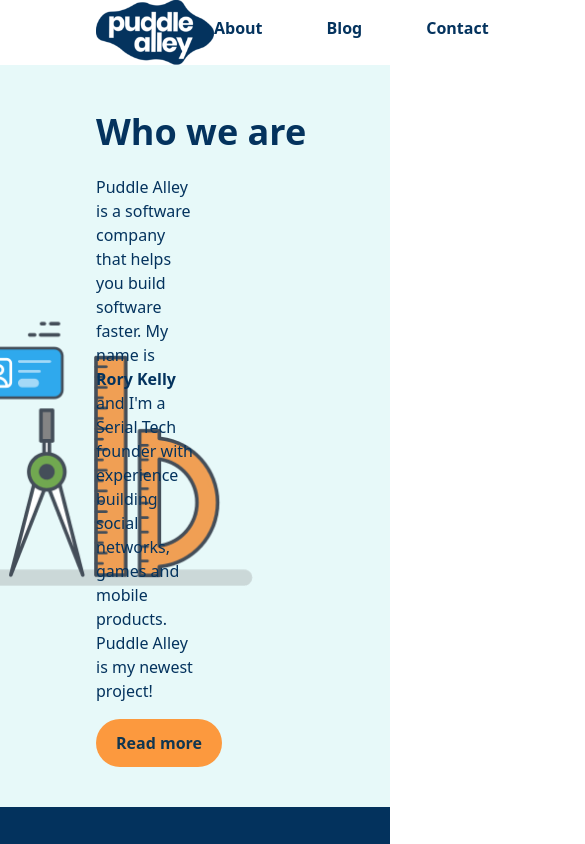
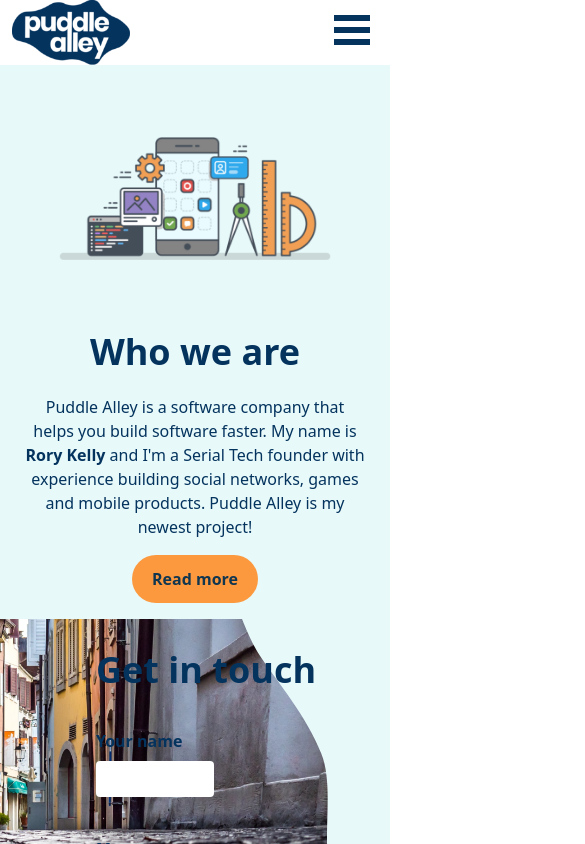
Before and after one commit to puddlealley/webpage, a Next.js app: page / in a window 390 px wide. Shown: the top 844 px of the page, 585 px wide, since content can reach past the window. Built offline with nearby package versions, Linux system fonts and the light colour scheme.

Commit message:
Mobile version of nav and top section of home page

```diff
--- a/components/AboutTopSection.tsx
+++ b/components/AboutTopSection.tsx
@@ -3,7 +3,7 @@ import React from 'react'
 
 const AboutTopSection: NextPage<{}> = () => {
     return (
-        <section className="flex-row background top-section">
+        <section className="flex-row background top-section md:pl-24 md:py-10">
             <h1 className="text-4xl mb-4 font-bold">About me</h1>
             <p className="mb-4 w-1/2 text-justify">My name is <span className="font-bold">Rory Kelly</span> and I'm a Serial Tech founder with experience building social networks, games and mobile projects.</p>
             <p className="mb-4 w-1/2 text-justify">I built my first company, <span className="font-bold">Rockspin</span>, in 2011 while studying masters degree in Computer Games Technology. I paid for my masters degree by building apps and games for champion motorcycle riders and accountancy firms. As a consultant I helped Scottish develop and scale their mobile capabilities. I hired and trained staff while working on government marketing campaigns, airline apps, transport and even built apps for a few bands. I worked with what are now some of the most innovative companies in the UK, from <span className="font-bold">Waracle</span> to the BAFTA award winning <span className="font-bold">Spilt Milk Studios.</span></p>
--- a/components/BlogTopSection.tsx
+++ b/components/BlogTopSection.tsx
@@ -7,7 +7,7 @@ type Props = {
 }
 
 const BlogTopSection: React.FunctionComponent<Props> = ({ post}) => (
-    <section className="flex-row background top-section">
+    <section className="flex-row background top-section md:pl-24 md:py-10">
         <h1 className="text-4xl mb-4 w-1/2 font-bold">{ post.title }</h1>
         <p className="mb-4 w-1/2">{ post.content }</p>
         <Link href={`/blog/${post.id}`}>
--- a/components/Header.tsx
+++ b/components/Header.tsx
@@ -1,16 +1,26 @@
 import { NextPage } from 'next';
 import Link from 'next/link';
+import { slide as Menu } from 'react-burger-menu';
 
 const Header: NextPage = () => {
     return (
         <section className="flex md:pr-64">
             <Link href={"/"}>
-                <img className={"pl-24"} src="/images/PuddleAlley_Logo.png" alt="Puddle Alley logo"/>
+                <img className="pl-3 md:pl-24" src="/images/PuddleAlley_Logo.png" alt="Puddle Alley logo"/>
             </Link>
-            <div className="ml-auto pt-4">
-                <Link href="/about"><a className={"font-bold"}>About</a></Link>
-                <Link href="/blog"><a className={"font-bold ml-16"}>Blog</a></Link>
-                <Link href="#contact"><a className={"font-bold ml-16"}>Contact</a></Link>
+            <div className="hidden md:block ml-auto pt-4">
+                <Link href="/about"><a className="font-bold">About</a></Link>
+                <Link href="/blog"><a className="font-bold ml-16">Blog</a></Link>
+                <Link href="#contact"><a className="font-bold ml-16">Contact</a></Link>
+            </div>
+
+            <div className="md:hidden">
+                <Menu right >
+                    <a id="home" className="menu-item mb-10 font-bold text-3xl" href="/">Home</a>
+                    <a id="about" className="menu-item mb-10 font-bold text-3xl" href="/about">About</a>
+                    <a id="about" className="menu-item mb-10 font-bold text-3xl" href="/blog">Blog</a>
+                    <a id="contact" className="menu-item font-bold text-3xl" href="/contact">Contact</a>
+                </Menu>
             </div>
 
             <style jsx>{`
--- a/components/TopSection.tsx
+++ b/components/TopSection.tsx
@@ -4,30 +4,29 @@ import Link from 'next/link'
 
 const TopSection: NextPage<{}> = () => {
         return (
-            <section className="background top-section">
-                <h1 className="text-4xl mb-4 font-bold">Who we are</h1>
-                <p className="mb-4 w-1/3">Puddle Alley is a software company that helps you build software faster. My name is <span className="font-bold">Rory Kelly</span> and I'm a Serial Tech founder with experience building social networks, games and mobile products. Puddle Alley is my newest project!</p>
-                <Link href={"/about"}><button className="py-3 px-5 rounded-full font-bold">Read more</button></Link>
-                <div className="clearBoth"></div>
+            <section className="flex-row background top-section md:pl-24 md:py-10">
+                <div className="md:hidden relative pb-2/3">
+                    <img className="absolute top-0 h-full w-full object-cover" src="/images/gummy-app-development.png" alt="App development"/>
+                </div>
+                <h1 className="text-4xl px-6 mb-4 font-bold text-center md:text-left">Who we are</h1>
+                <p className="mb-4 px-6 md:w-1/3 text-center md:text-left">Puddle Alley is a software company that helps you build software faster. My name is <span className="font-bold">Rory Kelly</span> and I'm a Serial Tech founder with experience building social networks, games and mobile products. Puddle Alley is my newest project!</p>
+                <Link href={"/about"}>
+                    <button className="py-3 ml-auto px-5 rounded-full font-bold mx-auto md:mx-6 block">Read more</button>
+                </Link>
 
                 <style jsx>{`
                 .background {
-                    background-image: url(/images/gummy-app-development.png);
-                    background-position: center right;
-                    background-repeat: no-repeat;
+                    background-image: none;
                 }
-                p {
-                    float: left;
+                @media (min-width: 640px) {
+                      .background {
+                        background-image: url(/images/gummy-app-development.png);
+                        background-position: center right;
+                        background-repeat: no-repeat;
+                    }
                 }
-                button {
-                    clear: both;
-                    float: left;
-                    background-color: #FC993E;
-                    color: #103650;
-                }
-                .clearBoth {
-                    clear:both;
-                }
+
+
             `}
                 </style>
             </section>
--- /dev/null
+++ b/css/_mobile.css
@@ -0,0 +1,66 @@
+/* Position and sizing of burger button */
+.bm-burger-button {
+    position: fixed;
+    width: 36px;
+    height: 30px;
+    right: 20px;
+    top: 15px;
+}
+
+/* Color/shape of burger icon bars */
+.bm-burger-bars {
+    background: #04335E;
+}
+
+/* Color/shape of burger icon bars on hover*/
+.bm-burger-bars-hover {
+    background: #a90000;
+}
+
+/* Position and sizing of clickable cross button */
+.bm-cross-button {
+    height: 24px;
+    width: 24px;
+}
+
+/* Color/shape of close button cross */
+.bm-cross {
+    background: #bdc3c7;
+}
+
+/*
+Sidebar wrapper styles
+Note: Beware of modifying this element as it can break the animations - you should not need to touch it in most cases
+*/
+.bm-menu-wrap {
+    position: fixed;
+    height: 100%;
+}
+
+/* General sidebar styles */
+.bm-menu {
+    background: #E7F9F9;
+    padding: 2.5em 1.5em 0;
+    font-size: 1.15em;
+}
+
+/* Morph shape necessary with bubble or elastic */
+.bm-morph-shape {
+    fill: #373a47;
+}
+
+/* Wrapper for item list */
+.bm-item-list {
+    color: #b8b7ad;
+    padding: 0.8em;
+}
+
+/* Individual item */
+.bm-item {
+    display: inline-block;
+}
+
+/* Styling of overlay */
+.bm-overlay {
+    background: rgba(0, 0, 0, 0.3);
+}
--- a/css/_site-wide.css
+++ b/css/_site-wide.css
@@ -1,5 +1,4 @@
 .top-section {
-    @apply pl-24 py-10;
     background-color: #E7F9F9;
     color: #04335E;
 }
--- a/css/tailwind.css
+++ b/css/tailwind.css
@@ -7,6 +7,7 @@
 @import 'tailwindcss/utilities';
 
 @import '_site-wide.css';
+@import '_mobile.css';
 
 @font-face {
     font-family: 'introrustg-base2line';
--- a/package.json
+++ b/package.json
@@ -14,10 +14,12 @@
   },
   "dependencies": {
     "@fullhuman/postcss-purgecss": "^1.2.0",
+    "@types/react-burger-menu": "^2.6.1",
     "autoprefixer": "^9.7.4",
     "next": "^9.3.2",
     "postcss-import": "^12.0.1",
     "react": "^16.12.0",
+    "react-burger-menu": "^2.6.13",
     "react-dom": "^16.12.0",
     "react-icons": "^3.10.0",
     "tailwindcss": "^1.1.4"
--- a/pages/index.tsx
+++ b/pages/index.tsx
@@ -8,7 +8,7 @@ import ContactUs from '../components/ContactUs'
 export default () => (
     <Layout>
         <TopSection />
-        <BottomSection />
-        <OurClients />
+        {/*<BottomSection />*/}
+        {/*<OurClients />*/}
     </Layout>
 )
--- a/tailwind.config.js
+++ b/tailwind.config.js
@@ -1,6 +1,35 @@
 module.exports = {
     theme: {
-        extend: {},
+        extend: {
+            spacing: {
+                '1/2': '50%',
+                '1/3': '33.333333%',
+                '2/3': '66.666667%',
+                '1/4': '25%',
+                '2/4': '50%',
+                '3/4': '75%',
+                '1/5': '20%',
+                '2/5': '40%',
+                '3/5': '60%',
+                '4/5': '80%',
+                '1/6': '16.666667%',
+                '2/6': '33.333333%',
+                '3/6': '50%',
+                '4/6': '66.666667%',
+                '5/6': '83.333333%',
+                '1/12': '8.333333%',
+                '2/12': '16.666667%',
+                '3/12': '25%',
+                '4/12': '33.333333%',
+                '5/12': '41.666667%',
+                '6/12': '50%',
+                '7/12': '58.333333%',
+                '8/12': '66.666667%',
+                '9/12': '75%',
+                '10/12': '83.333333%',
+                '11/12': '91.666667%',
+            }
+        },
     },
     variants: {},
     plugins: [],
```
Also changed, not shown: 1 other file (tests, documents, lock files or other folders).
